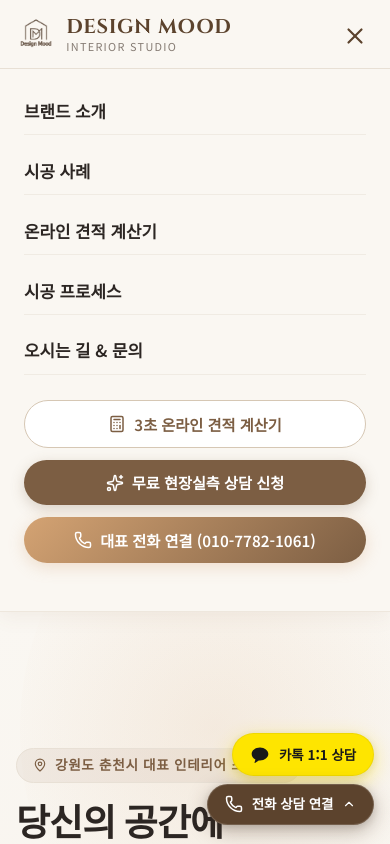
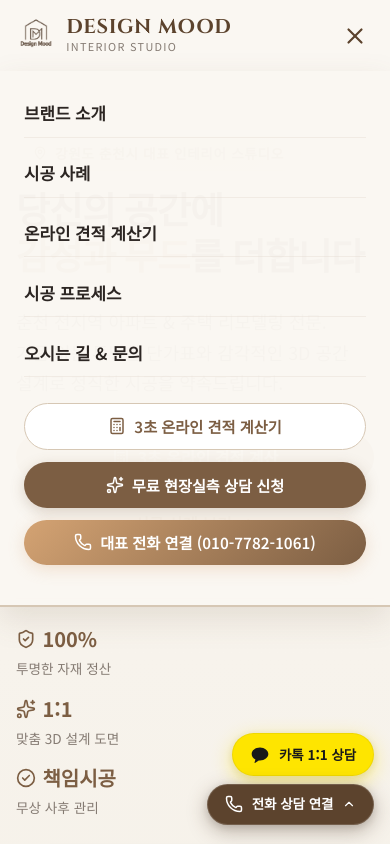
Before and after one commit to crenberry1315/design-mood-web, a React (Vite) app: page / in a window 390 px wide. Both pictures are taken after a click on the button "Toggle menu". Shown: the top 844 px of the page. Built offline with nearby package versions, Linux system fonts and the light colour scheme.

Commit message:
Fix mobile menu positioning jump when scrolled down by preserving fixed header and adding smooth handleNavClick

```diff
--- a/src/components/Navbar.jsx
+++ b/src/components/Navbar.jsx
@@ -21,15 +21,30 @@ export default function Navbar({ onOpenConsultation }) {
     { name: '오시는 길 & 문의', href: '#contact' },
   ];
 
+  const handleNavClick = (e, href) => {
+    e.preventDefault();
+    setMobileMenuOpen(false);
+
+    if (href === '#' || href === '') {
+      window.scrollTo({ top: 0, behavior: 'smooth' });
+      return;
+    }
+
+    const targetElement = document.querySelector(href);
+    if (targetElement) {
+      targetElement.scrollIntoView({ behavior: 'smooth' });
+    }
+  };
+
   return (
     <header
       style={{
-        position: mobileMenuOpen ? 'relative' : 'fixed',
+        position: 'fixed',
         top: 0,
         left: 0,
         right: 0,
         zIndex: 1000,
-        transition: 'background-color 0.3s ease',
+        transition: 'all 0.3s ease',
         backgroundColor: scrolled || mobileMenuOpen ? 'rgba(250, 247, 242, 0.98)' : 'transparent',
         backdropFilter: scrolled || mobileMenuOpen ? 'blur(12px)' : 'none',
         WebkitBackdropFilter: scrolled || mobileMenuOpen ? 'blur(12px)' : 'none',
@@ -40,7 +55,11 @@ export default function Navbar({ onOpenConsultation }) {
     >
       <div className="container" style={{ display: 'flex', alignItems: 'center', justifyContent: 'space-between', gap: '1rem' }}>
         {/* Logo Brand */}
-        <a href="#" style={{ display: 'flex', alignItems: 'center', gap: '0.65rem', textDecoration: 'none', flexShrink: 0 }}>
+        <a
+          href="#"
+          onClick={(e) => handleNavClick(e, '#')}
+          style={{ display: 'flex', alignItems: 'center', gap: '0.65rem', textDecoration: 'none', flexShrink: 0 }}
+        >
           <img
             src="/logo-brown.png"
             alt="Design Mood Logo"
@@ -79,6 +98,7 @@ export default function Navbar({ onOpenConsultation }) {
             <a
               key={link.name}
               href={link.href}
+              onClick={(e) => handleNavClick(e, link.href)}
               style={{
                 fontSize: '0.95rem',
                 fontWeight: 500,
@@ -100,6 +120,7 @@ export default function Navbar({ onOpenConsultation }) {
         <div style={{ display: 'flex', alignItems: 'center', gap: '0.75rem', flexShrink: 0 }}>
           <a
             href="#calculator"
+            onClick={(e) => handleNavClick(e, '#calculator')}
             className="btn btn-secondary nav-action-btn"
             style={{ padding: '0.65rem 1.25rem', fontSize: '0.88rem', whiteSpace: 'nowrap' }}
           >
@@ -135,25 +156,35 @@ export default function Navbar({ onOpenConsultation }) {
         </div>
       </div>
 
-      {/* Accordion In-line Expandable Mobile Menu (Pushes main content down, no popups) */}
+      {/* Responsive Mobile Overlay Dropdown */}
       {mobileMenuOpen && (
         <div
           style={{
+            position: 'absolute',
+            top: '100%',
+            left: 0,
+            right: 0,
             width: '100%',
-            backgroundColor: 'var(--bg-main)',
-            borderTop: '1px solid var(--border-subtle)',
-            padding: '1.2rem 1.5rem 2rem 1.5rem',
-            marginTop: '0.8rem',
+            maxHeight: 'calc(100vh - 64px)',
+            overflowY: 'auto',
+            WebkitOverflowScrolling: 'touch',
+            backgroundColor: 'rgba(250, 247, 242, 0.98)',
+            backdropFilter: 'blur(16px)',
+            WebkitBackdropFilter: 'blur(16px)',
+            borderBottom: '2px solid var(--border-strong)',
+            padding: '1.2rem 1.5rem 2.5rem 1.5rem',
+            boxShadow: '0 12px 30px rgba(124, 94, 67, 0.15)',
             display: 'flex',
             flexDirection: 'column',
             gap: '0.8rem',
+            zIndex: 1000,
           }}
         >
           {navLinks.map((link) => (
             <a
               key={link.name}
               href={link.href}
-              onClick={() => setMobileMenuOpen(false)}
+              onClick={(e) => handleNavClick(e, link.href)}
               style={{
                 fontSize: '1.05rem',
                 fontWeight: 600,
@@ -169,7 +200,7 @@ export default function Navbar({ onOpenConsultation }) {
           <div style={{ display: 'flex', flexDirection: 'column', gap: '0.75rem', marginTop: '0.8rem' }}>
             <a
               href="#calculator"
-              onClick={() => setMobileMenuOpen(false)}
+              onClick={(e) => handleNavClick(e, '#calculator')}
               className="btn btn-secondary"
               style={{ width: '100%', justifyContent: 'center' }}
             >
```
